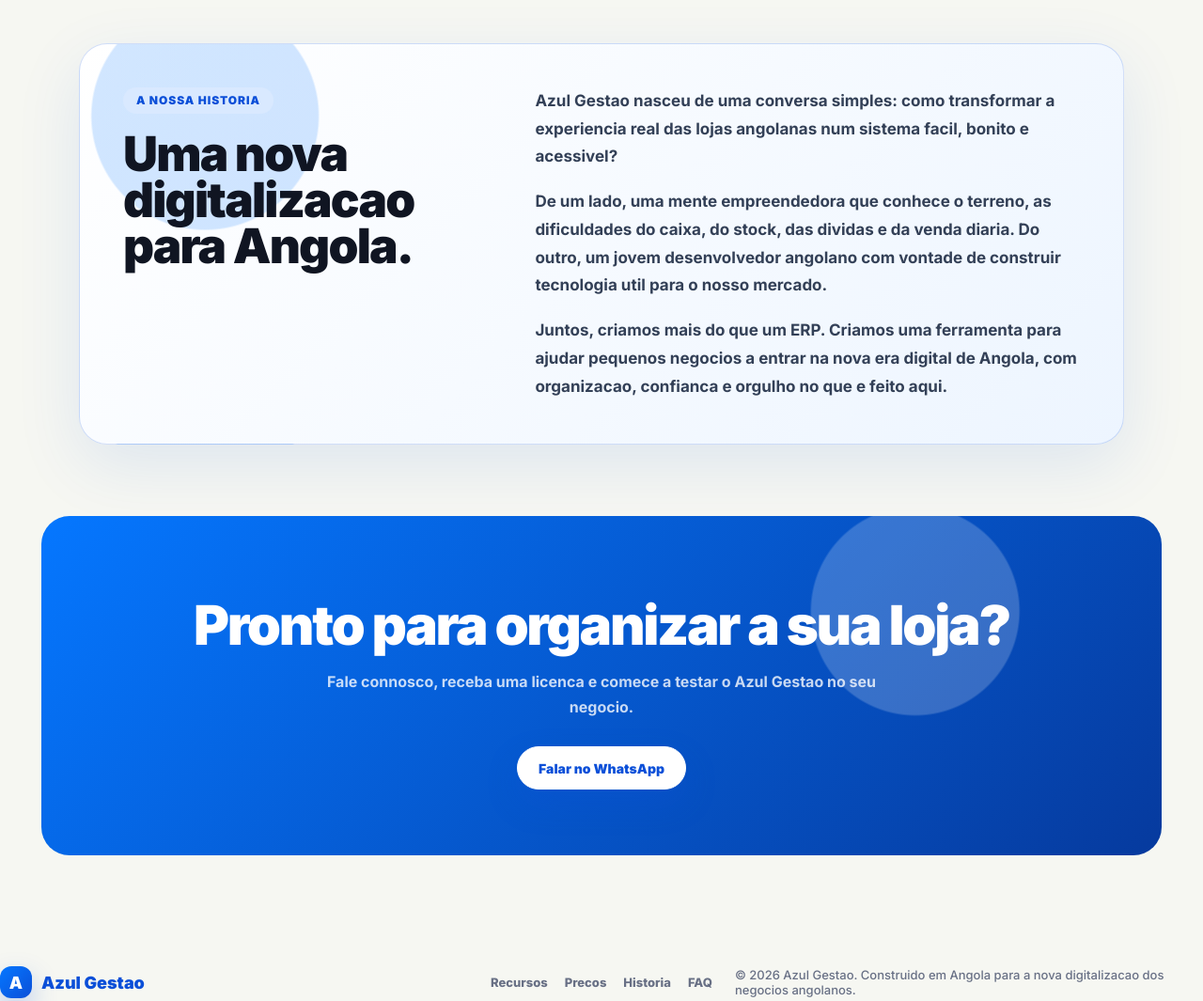
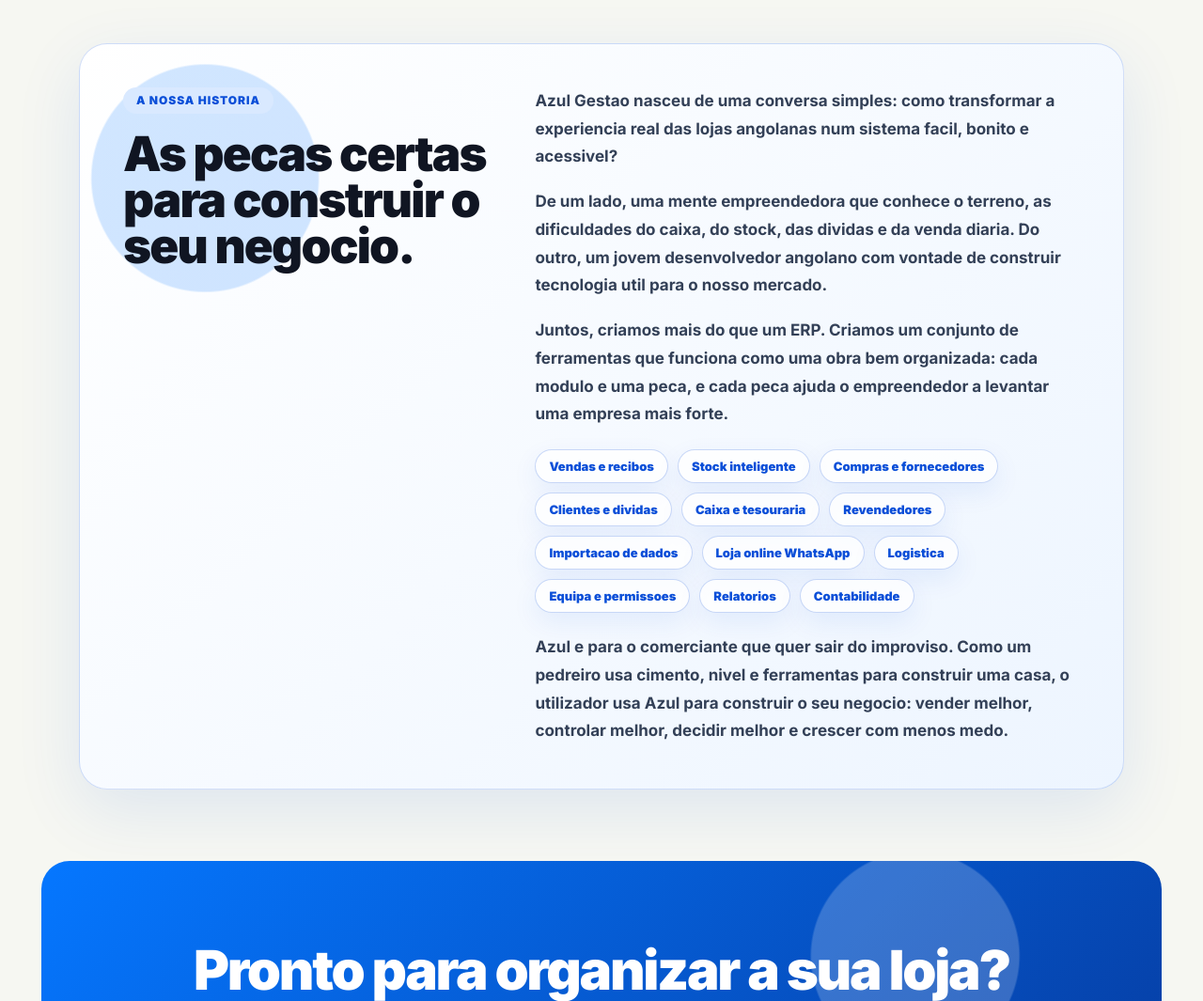
Before and after one commit to Goldendesignn/Azul_Gestao_landing_page, a website: page index.html in a window 1280 px wide. Shown: the part 4160-5225 px from the top of the page at 94% size. Drawn offline with Linux system fonts and the light colour scheme.

Commit message:
Strengthen landing story with Azul modules

```diff
--- a/index.html
+++ b/index.html
@@ -233,12 +233,27 @@
     <section class="story" id="historia">
       <div>
         <span class="pill">A nossa historia</span>
-        <h2>Uma nova digitalizacao para Angola.</h2>
+        <h2>As pecas certas para construir o seu negocio.</h2>
       </div>
       <div class="story-copy">
         <p>Azul Gestao nasceu de uma conversa simples: como transformar a experiencia real das lojas angolanas num sistema facil, bonito e acessivel?</p>
         <p>De um lado, uma mente empreendedora que conhece o terreno, as dificuldades do caixa, do stock, das dividas e da venda diaria. Do outro, um jovem desenvolvedor angolano com vontade de construir tecnologia util para o nosso mercado.</p>
-        <p>Juntos, criamos mais do que um ERP. Criamos uma ferramenta para ajudar pequenos negocios a entrar na nova era digital de Angola, com organizacao, confianca e orgulho no que e feito aqui.</p>
+        <p>Juntos, criamos mais do que um ERP. Criamos um conjunto de ferramentas que funciona como uma obra bem organizada: cada modulo e uma peca, e cada peca ajuda o empreendedor a levantar uma empresa mais forte.</p>
+        <div class="story-modules">
+          <span>Vendas e recibos</span>
+          <span>Stock inteligente</span>
+          <span>Compras e fornecedores</span>
+          <span>Clientes e dividas</span>
+          <span>Caixa e tesouraria</span>
+          <span>Revendedores</span>
+          <span>Importacao de dados</span>
+          <span>Loja online WhatsApp</span>
+          <span>Logistica</span>
+          <span>Equipa e permissoes</span>
+          <span>Relatorios</span>
+          <span>Contabilidade</span>
+        </div>
+        <p>Azul e para o comerciante que quer sair do improviso. Como um pedreiro usa cimento, nivel e ferramentas para construir uma casa, o utilizador usa Azul para construir o seu negocio: vender melhor, controlar melhor, decidir melhor e crescer com menos medo.</p>
       </div>
     </section>
 
@@ -260,7 +275,7 @@
       <a href="#historia">Historia</a>
       <a href="#faq">FAQ</a>
     </div>
-    <p>© 2026 Azul Gestao. Construido em Angola para a nova digitalizacao dos negocios angolanos.</p>
+    <p>© 2026 Azul Gestao. Vendas, stock, caixa, compras, clientes, revendedores, loja online e logistica: cada modulo e uma ferramenta para o empreendedor construir uma empresa mais organizada, forte e digital em Angola.</p>
   </footer>
 
   <script src="script.js"></script>
--- a/styles.css
+++ b/styles.css
@@ -727,6 +727,27 @@
   font-weight: 700;
 }
 
+.story-modules {
+  display: flex;
+  flex-wrap: wrap;
+  gap: 10px;
+  margin: 4px 0;
+}
+
+.story-modules span {
+  display: inline-flex;
+  align-items: center;
+  min-height: 36px;
+  padding: 0 14px;
+  border: 1px solid rgba(11,79,216,.22);
+  border-radius: 999px;
+  background: rgba(255,255,255,.78);
+  color: var(--blue);
+  font-size: 13px;
+  font-weight: 900;
+  box-shadow: 0 10px 28px rgba(11,79,216,.08);
+}
+
 .cta {
   margin: 0 -40px 72px;
   padding: 70px 40px;
```
